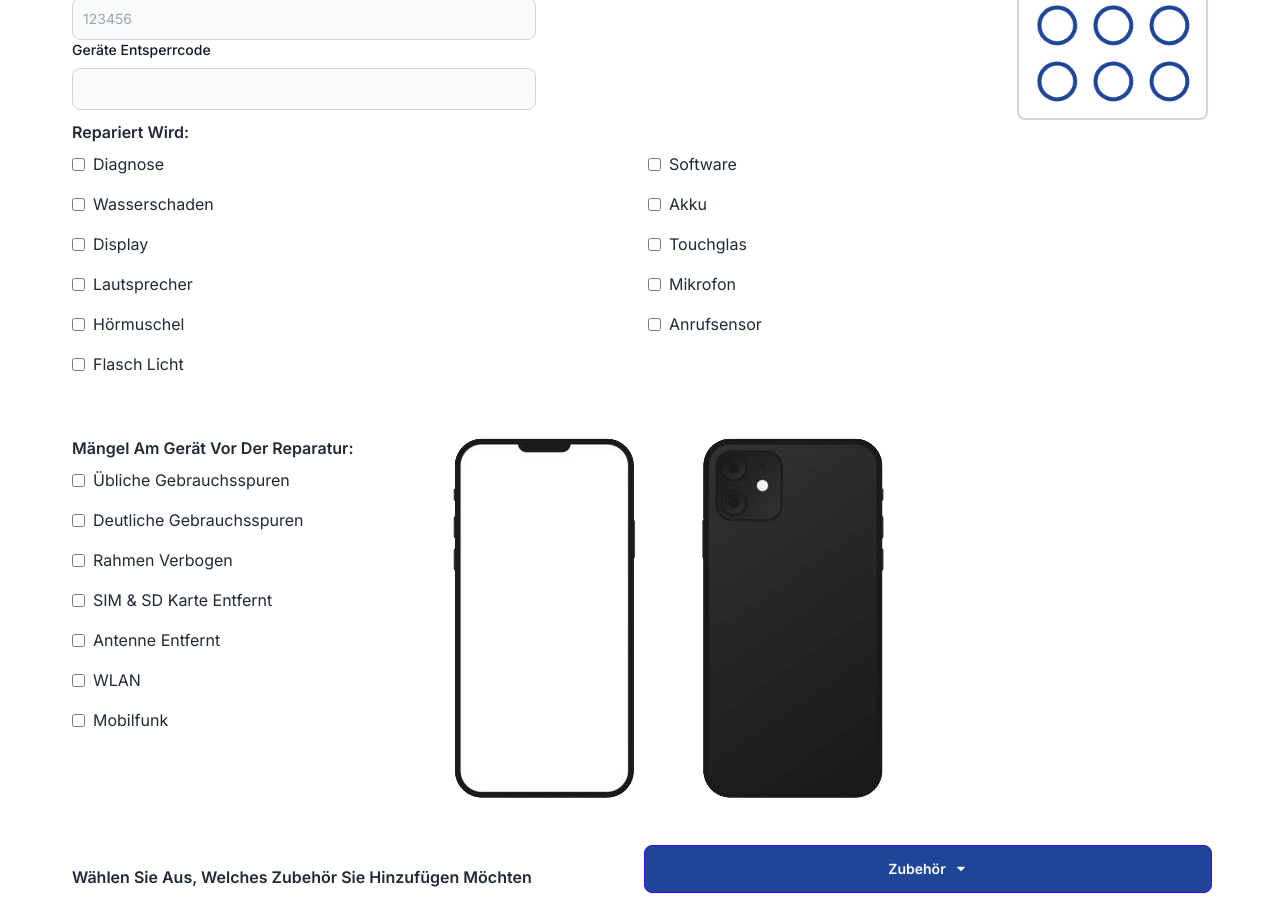
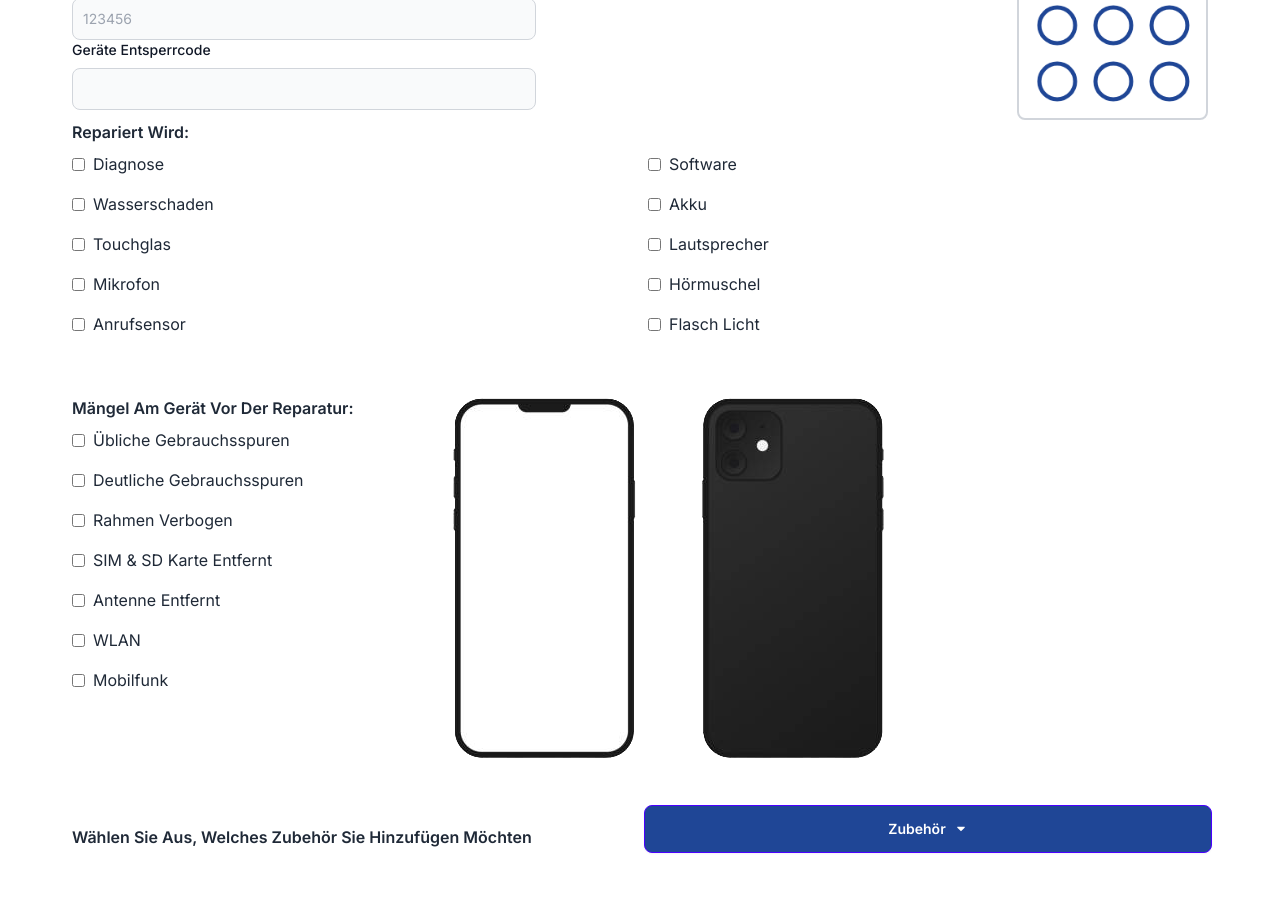
Before and after one commit to MuhEid/phoneytech-form, a Next.js app: page /form in a window 1280 px wide. Shown: the part 800-1717 px from the top of the page. Built offline with nearby package versions, Linux system fonts and the light colour scheme.

Commit message:
feat: make the repair checkboxes a component on its own

```diff
--- a/src/components/Form.tsx
+++ b/src/components/Form.tsx
@@ -57,6 +57,10 @@ export default function Form({ onSubmit, handleInput, formData }: FormProps) {
     };
 
     const [selectedRepairs, setSelectedRepairs] = useState<string[]>([]);
+    const handleSelectedRepairs = (newSelectedRepair: string[]) => {
+        setSelectedRepairs(newSelectedRepair);
+    };
+
     return (
         <form onSubmit={onSubmit} className="flex flex-col">
             <div className="flex items-center mb-5">
@@ -188,55 +192,7 @@ export default function Form({ onSubmit, handleInput, formData }: FormProps) {
                     </div>
                     <PatternLock />
                 </div>
-                <div className="">
-                    <p className="font-semibold">Repariert wird:</p>
-                    <div className="grid grid-cols-2 gap-4 mt-2">
-                        <label className="flex items-center">
-                            <input type="checkbox" name="diagnose" className="mr-2" />
-                            Diagnose
-                        </label>
-                        <label className="flex items-center">
-                            <input type="checkbox" name="software" className="mr-2" />
-                            Software
-                        </label>
-                        <label className="flex items-center">
-                            <input type="checkbox" name="wasserschaden" className="mr-2" />
-                            Wasserschaden
-                        </label>
-                        <label className="flex items-center">
-                            <input type="checkbox" name="akku" className="mr-2" />
-                            Akku
-                        </label>
-                        <label className="flex items-center">
-                            <input type="checkbox" name="display" className="mr-2" />
-                            Display
-                        </label>
-                        <label className="flex items-center">
-                            <input type="checkbox" name="touchglas" className="mr-2" />
-                            Touchglas
-                        </label>
-                        <label className="flex items-center">
-                            <input type="checkbox" name="lautsprecher" className="mr-2" />
-                            Lautsprecher
-                        </label>
-                        <label className="flex items-center">
-                            <input type="checkbox" name="mikrofon" className="mr-2" />
-                            Mikrofon
-                        </label>
-                        <label className="flex items-center">
-                            <input type="checkbox" name="hörmuschel" className="mr-2" />
-                            Hörmuschel
-                        </label>
-                        <label className="flex items-center">
-                            <input type="checkbox" name="anrufsensor" className="mr-2" />
-                            Anrufsensor
-                        </label>
-                        <label className="flex items-center">
-                            <input type="checkbox" name="flaschlicht" className="mr-2" />
-                            Flasch Licht
-                        </label>
-                    </div>
-                </div>
+                <RepairsToBeMade onRepairsChange={handleSelectedRepairs} />
             </div>
             {/* third section */}
             <div className="mt-5">
--- /dev/null
+++ b/src/components/RepairsToBeMade.tsx
@@ -0,0 +1,54 @@
+import { useState } from "react";
+import CheckboxField from "./CheckboxField";
+
+const repairList = [
+    "diagnose",
+    "software",
+    "wasserschaden",
+    "akku",
+    "touchglas",
+    "lautsprecher",
+    "mikrofon",
+    "hörmuschel",
+    "anrufsensor",
+    "flasch Licht",
+];
+type RepairsToBeMadeProps = {
+    onRepairsChange: (selectedItems: string[]) => void;
+};
+
+function RepairsToBeMade({ onRepairsChange }: RepairsToBeMadeProps) {
+    const checkedRepairList = [];
+    const [checkedRepairs, setCheckedRepairs] = useState<string[]>([]);
+
+    const handleCheckboxChange = (event: React.ChangeEvent<HTMLInputElement>) => {
+        const { value, checked } = event.target;
+        setCheckedRepairs((prevCheckedRepairs) => {
+            const updatedRepairs = checked
+                ? [...prevCheckedRepairs, value]
+                : prevCheckedRepairs.filter((repair) => repair !== value);
+
+            onRepairsChange(updatedRepairs);
+            return updatedRepairs;
+        });
+    };
+
+    return (
+        <div className="">
+            <p className="font-semibold">Repariert wird:</p>
+            <div className="grid grid-cols-2 gap-4 mt-2 capitalize">
+                {repairList.map((repair) => (
+                    <CheckboxField
+                        key={repair}
+                        label={repair}
+                        name={repair}
+                        checked={checkedRepairs.includes(repair)}
+                        onChange={handleCheckboxChange}
+                    />
+                ))}
+            </div>
+        </div>
+    );
+}
+
+export default RepairsToBeMade;
```
